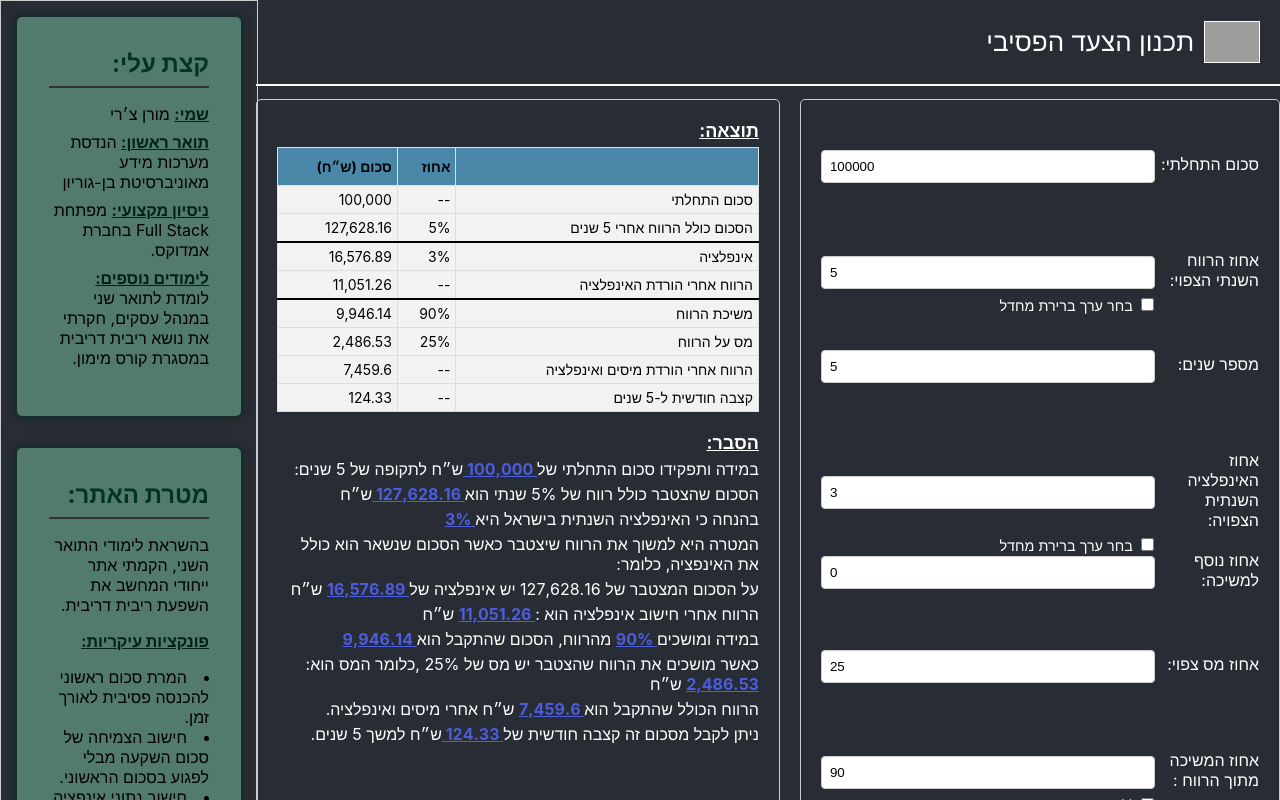
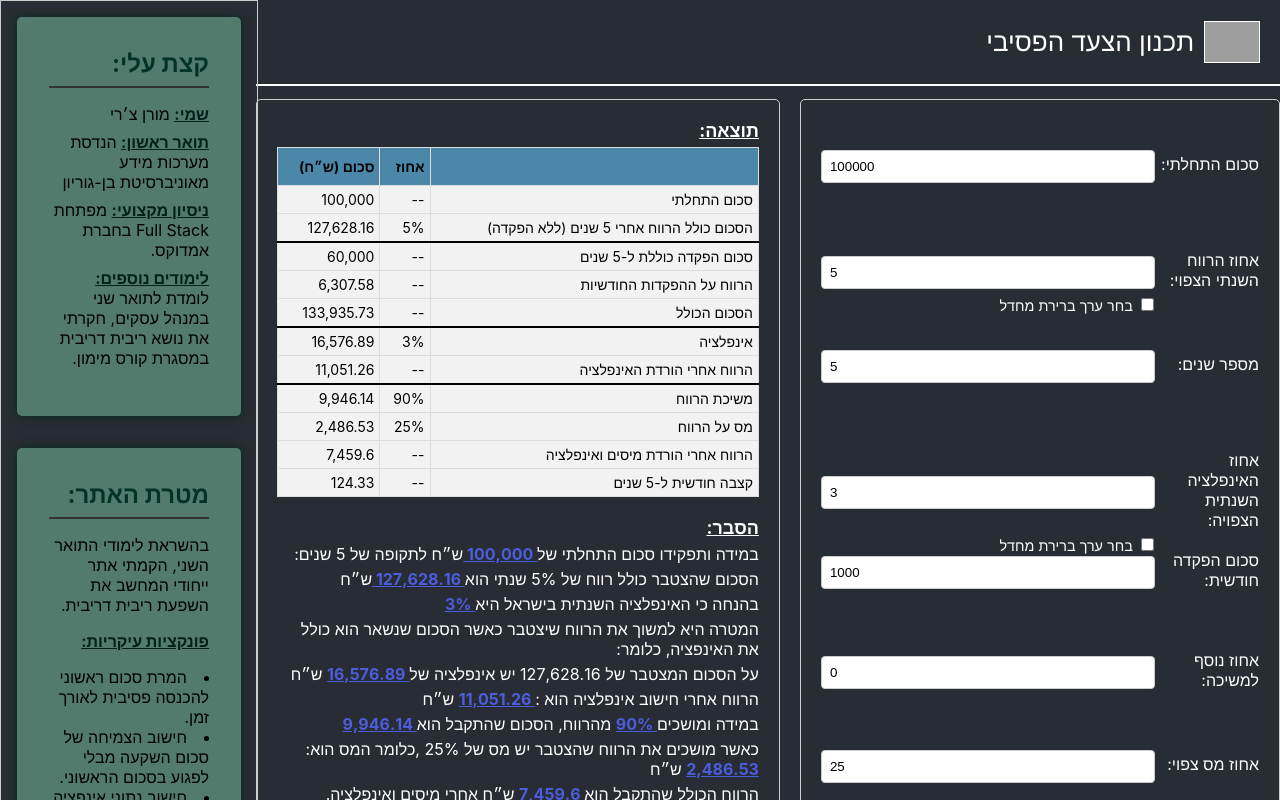
Before and after one commit to MoranChery/planning-passive-step, a React (Create React App) app: page / in a window 1280 px wide. Shown: the top 800 px of the page. Built offline with nearby package versions, Linux system fonts and the light colour scheme; grey boxes are pictures that could not be loaded.

Commit message:
added  monthly Deposit Amount

```diff
--- a/src/components/FormExplain.js
+++ b/src/components/FormExplain.js
@@ -1,6 +1,6 @@
 import '../cssFiles/FormExplain.css';
 
-const FormExplain = ({formData,formDataPrint, calculation, hasAddPercentage}) => {
+const FormExplain = ({formData,formDataPrint, calculation, hasAddPercentage, hasMonthlyDepositAmount}) => {
 
     return (
         <div className='form-explain'>
--- a/src/components/PlanningForm.js
+++ b/src/components/PlanningForm.js
@@ -19,6 +19,7 @@ const PlanningForm = ({ onSubmit }) => {
       profitPercentage: '5',
       years: '5',
       inflation: '3',
+      monthlyDepositAmount: '1000',
       addPercentage: '0',
       taxPercentage: '25',
       partialWithdrawalPercentage: '90',
@@ -70,6 +71,7 @@ const PlanningForm = ({ onSubmit }) => {
   const validate = () => {
     const newErrors = {};
     if (!/^\d+$/.test(formData.initialAmount)) newErrors.initialAmount = 'סכום התחלתי חייב להיות גדול מ-0 וחייב להיות מספר שלם , לא ניתן לשים מספר עשרוני';
+    if (!/^\d+$/.test(formData.monthlyDepositAmount)) newErrors.monthlyDepositAmount = 'סכום הפקדה חודשית חייב להיות מספר שלם, לא ניתן לשים מספר עשרוני';
     if (!/^\d+(\.\d+)?$/.test(formData.profitPercentage) && !checked) newErrors.profitPercentage = 'יש למלא את אחוז הרווח המצופה או לבחור בערך ברחרת מחדל';
     if (!/^\d+(\.\d+)?$/.test(formData.inflation) && !checkdInflation) newErrors.inflation = 'יש למלא את אחוז האינפלציה הצפויה או לבחור בערך ברחרת מחדל';
     if (!/^\d+$/.test(formData.years)) newErrors.years = 'מספר השנים חייב להיות מספר שלם גדול מ-0';
@@ -85,6 +87,7 @@ const PlanningForm = ({ onSubmit }) => {
       profitPercentage: '5',
       years: '5',
       inflation: '3',
+      monthlyDepositAmount: '1000',
       addPercentage: '0',
       taxPercentage: '25',
       partialWithdrawalPercentage: '90'
@@ -194,6 +197,20 @@ const PlanningForm = ({ onSubmit }) => {
 
       <div className='field'>
         <div className="form-group">
+          <label className="inputClass" htmlFor="monthlyDepositAmount">סכום הפקדה חודשית:</label>
+          <input
+            type="number"
+            id="monthlyDepositAmount"
+            name="monthlyDepositAmount"
+            value={formData.monthlyDepositAmount}
+            onChange={handleChange}
+          />
+        </div>
+        {errors.monthlyDepositAmount && <p className="error">{errors.monthlyDepositAmount}</p>}
+      </div>
+
+      <div className='field'>
+        <div className="form-group">
           <label className="inputClass" >אחוז נוסף למשיכה:</label>
           <input
             type="text"
--- a/src/components/ResultForm.js
+++ b/src/components/ResultForm.js
@@ -7,6 +7,7 @@ const ResultForm = ({ formData }) => {
     const [formDataPrint, setFormDataPrint] = useState({});
     const [calculation, setCalculation] = useState({});
     const [hasAddPercentage, setHasAddPercentage] = useState(false);
+    const [hasMonthlyDepositAmount, setHasMonthlyDepositAmount] = useState(false);
 
     function numberWithCommas(numberStr) {
         var pattern = /(-?\d+)(\d{3})/;
@@ -58,6 +59,33 @@ const ResultForm = ({ formData }) => {
             else {
                 setHasAddPercentage(false);
             }
+            let monthlyDepositAmount = parseFloat(formData.monthlyDepositAmount || 0);
+            let totalWithProfitIncludingDepositsFormat= 0;
+            let totalYearslyDepositFormat= '';
+            let depositProfitFormat = '';
+            let totalProfitWithMonthFormat= '';
+            if(monthlyDepositAmount > 0 ){
+                let yearlyDeposit = monthlyDepositAmount * 12;
+                let depositProfit = 0;
+                if (yearlyDeposit > 0 && profitPercentageInt > 0) {
+                    depositProfit = yearlyDeposit * ((Math.pow(((100 + profitPercentageInt) / 100), yearsInt) - 1) / ((profitPercentageInt) / 100));
+                }
+
+                setHasMonthlyDepositAmount(true);
+                let totalWithProfitIncludingDeposits = totalWithProfit + depositProfit;
+                totalWithProfitIncludingDepositsFormat = numberWithCommas((Math.round(totalWithProfitIncludingDeposits * 100) / 100).toString());
+                let totalYearslyDeposit = yearsInt * yearlyDeposit;
+                totalYearslyDepositFormat = numberWithCommas((Math.round(totalYearslyDeposit * 100) / 100).toString());
+                depositProfit= depositProfit-totalYearslyDeposit;
+                depositProfitFormat = numberWithCommas((Math.round(depositProfit * 100) / 100).toString());
+                let totalProfitWithMonth = depositProfit+totalWithProfit;
+                totalProfitWithMonthFormat = numberWithCommas((Math.round(totalProfitWithMonth * 100) / 100).toString());
+
+            }
+            else{
+                setHasMonthlyDepositAmount(false);
+            }
+
 
             return {
                 totalWithProfit: totalWithProfitFormat,
@@ -70,9 +98,14 @@ const ResultForm = ({ formData }) => {
                 monthlyAmount: monthlyAmountFormat,
                 addPercentageAmount: addPercentageAmountFormat,
                 totalAfterAddPercentage: totalAfterAddPercentageFormat,
-                monthlyAmountAfterAddPercentage: monthlyAmountAfterAddPercentageFormat
+                monthlyAmountAfterAddPercentage: monthlyAmountAfterAddPercentageFormat,
+                totalWithProfitIncludingDeposits: totalWithProfitIncludingDepositsFormat,
+                totalYearslyDepositFormat: totalYearslyDepositFormat,
+                depositProfit: depositProfitFormat,
+                totalProfitWithMonth: totalProfitWithMonthFormat
             }
         };
+
 
         let initialAmountFormat = "0";
         if (formData.initialAmount){
@@ -82,7 +115,8 @@ const ResultForm = ({ formData }) => {
             initialAmount: initialAmountFormat,
             taxPercentage : formData.taxPercentage+"%"
          })
-         setCalculation(calculator());
+         let dataCal = calculator();
+         setCalculation(dataCal);
     }, [formData]);
 
 
@@ -93,14 +127,16 @@ const ResultForm = ({ formData }) => {
                 formData={formData}
                 formDataPrint={formDataPrint}
                 calculation={calculation}
-                hasAddPercentage={hasAddPercentage}>
+                hasAddPercentage={hasAddPercentage}
+                hasMonthlyDepositAmount={hasMonthlyDepositAmount}>
             </ResultTable>
             <label className='formExplainLabel'> הסבר:</label>
             <FormExplain
                 formData={formData}
                 formDataPrint={formDataPrint}
                 calculation={calculation}
-                hasAddPercentage={hasAddPercentage}>
+                hasAddPercentage={hasAddPercentage}
+                hasMonthlyDepositAmount={hasMonthlyDepositAmount}>
             </FormExplain>
         </div>
     )
--- a/src/components/ResultTable.js
+++ b/src/components/ResultTable.js
@@ -1,6 +1,6 @@
 import '../cssFiles/ResultTable.css';
 
-const ResultTable = ({formData,formDataPrint, calculation, hasAddPercentage}) => {
+const ResultTable = ({formData,formDataPrint, calculation, hasAddPercentage, hasMonthlyDepositAmount}) => {
 return (
 <div className="tableCss">
 	<table>
@@ -15,10 +15,31 @@ return (
 			<td>{formDataPrint.initialAmount}</td>
 		</tr>
 		<tr>
-			<td>הסכום כולל הרווח אחרי {formData.years} שנים</td>
+			<td>הסכום כולל הרווח אחרי {formData.years} שנים (ללא הפקדה)</td>
 			<td>{formData.profitPercentage}%</td>
 			<td>{calculation.totalWithProfit}</td>
 		</tr>
+		{hasMonthlyDepositAmount &&
+		<tr className='blocker-up'>
+			<td>סכום הפקדה כוללת ל-{formData.years} שנים</td>
+			<td>--</td>
+			<td>{calculation.totalYearslyDepositFormat}</td>
+		</tr>
+		}
+		{hasMonthlyDepositAmount &&
+		<tr>
+			<td>הרווח על ההפקדות החודשיות</td>
+			<td>--</td>
+			<td>{calculation.depositProfit}</td>
+		</tr>
+		}
+		{hasMonthlyDepositAmount &&
+		<tr>
+			<td>הסכום הכולל</td>
+			<td>--</td>
+			<td>{calculation.totalProfitWithMonth}</td>
+		</tr>
+		}
 		<tr className='blocker-up'>
 			<td>אינפלציה</td>
 			<td>{calculation.annualInflationIsraelPercent}% </td>
```
